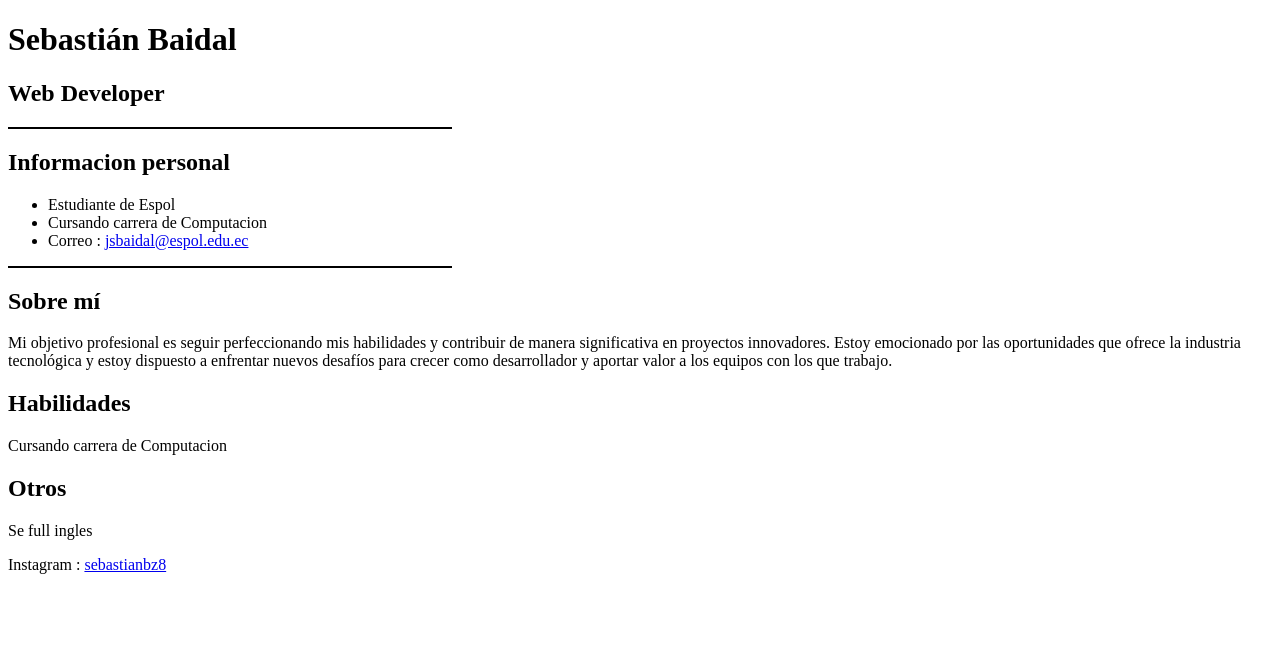
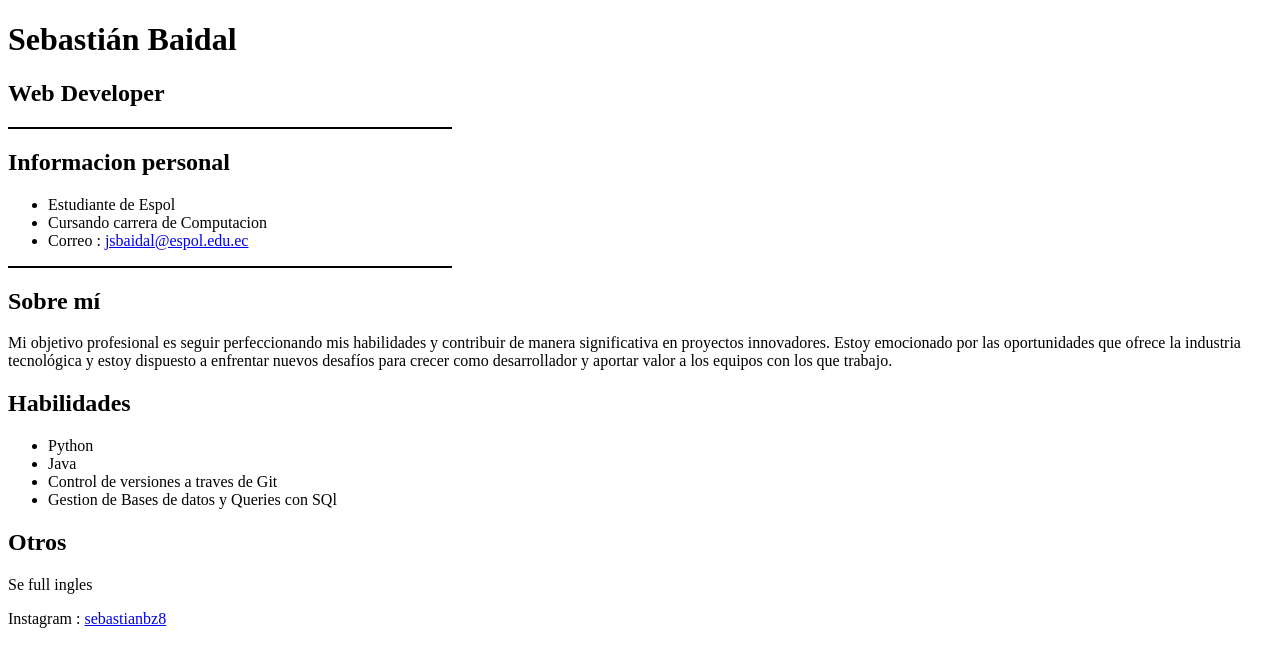
Before and after one commit to jsbaidal/curriculum, a plain HTML site: page index.html in a window 1280 px wide. Drawn offline with Linux system fonts and the light colour scheme.

Commit message:
nuevos cambios de secciones

```diff
--- a/index.html
+++ b/index.html
@@ -38,7 +38,12 @@
 
         <section>
             <h2> Habilidades</h2>
-            <p> Cursando carrera de Computacion </p>
+            <ul>
+                <li>Python</li>
+                <li>Java</li>
+                <li>Control de versiones a traves de Git</li>
+                <li>Gestion de Bases de datos y Queries con SQl</li>
+            </ul>
         </section>
 
         <section>
```
